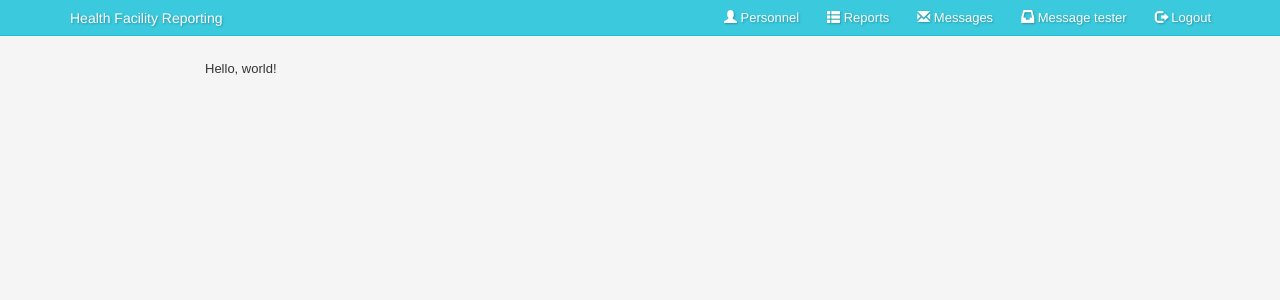
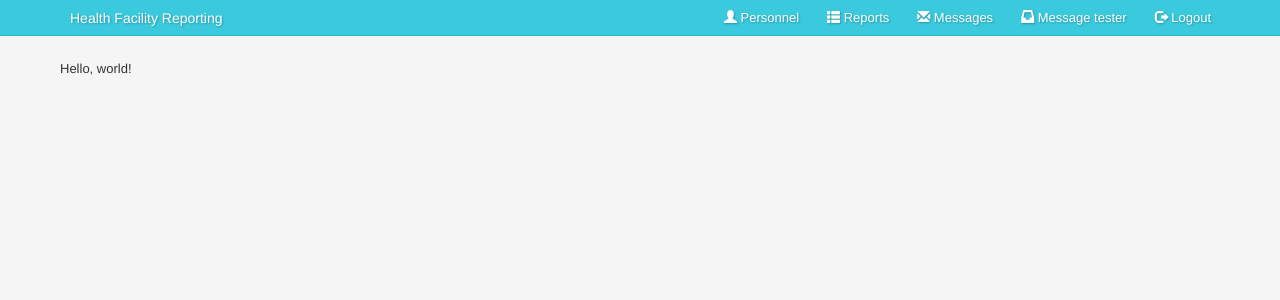
Before and after one commit to timbaobjects/hfr, a Django app: page / in a window 1280 px wide. Shown: the top 300 px of the page. Run offline with Django 3.2, Linux system fonts and the light colour scheme; the visitor is signed in with stand-in values (Sample User, id 1); parts of the project's set-up code (start-up, migrations or seed data) failed here and were passed over; some libraries are stand-ins or nearby versions.

Commit message:
Update to contents parent container in layout template

```diff
--- a/core/templates/core/base.html
+++ b/core/templates/core/base.html
@@ -25,9 +25,8 @@
     </div><!--/.nav-collapse -->
   </div>
 </div>
-<div class="pure-g">
-	<div class="pure-u-3-24"></div>
-	<div class="pure-u-3-4">
+<div class="container">
+	<div class="row">
 	{% block main %}{% endblock %}
 	</div>
 </div>
```
